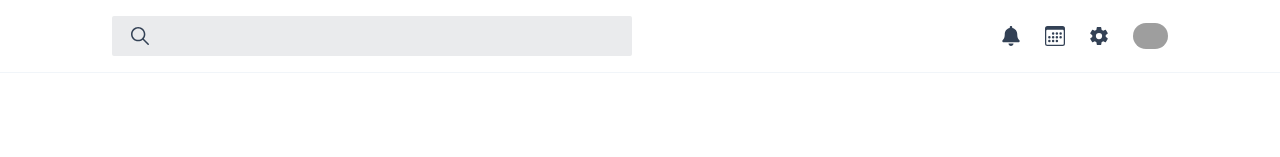
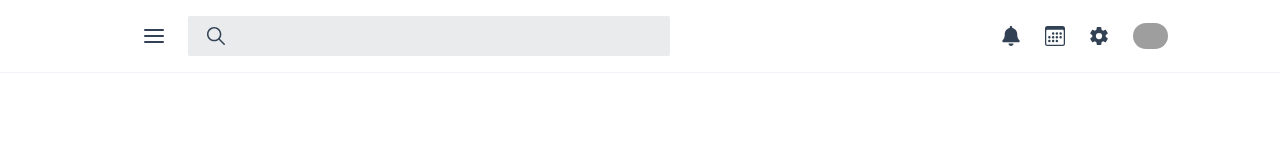
Before and after one commit to ifsp-projects/learning-project-webpage, a Next.js app: page / in a window 1280 px wide. Shown: the top 157 px of the page. Built offline with nearby package versions, Linux system fonts and the light colour scheme; grey boxes are pictures that could not be loaded.

Commit message:
fix(sidebar) readded modal container at navbar

```diff
--- a/src/components/common/Navbar/Desktop/index.tsx
+++ b/src/components/common/Navbar/Desktop/index.tsx
@@ -6,7 +6,7 @@ import { IoIosSearch } from 'react-icons/io'
 import { FaBell } from 'react-icons/fa'
 import { IoSettingsSharp } from 'react-icons/io5'
 import { BsCalendar3 } from 'react-icons/bs'
-// import { SidebarNavigation } from '../Sidebar/SidebarNavigation'
+import { SidebarNavigation } from '../sidebar/SidebarNavigation'
 
 export const DesktopNavbarLayout: React.FC = () => {
   return (
@@ -16,7 +16,7 @@ export const DesktopNavbarLayout: React.FC = () => {
       data-cid="desktop-navbar"
     >
       <nav className="flex w-full items-center gap-4 text-white">
-        {/* <SidebarNavigation /> */}
+        <SidebarNavigation />
         <div className="flex w-full gap-4">
           <div className="relative flex w-full">
             <figure className="pointer-events-none absolute left-4 top-1/2 z-10 w-5 -translate-y-1/2 text-slate-200">
```
